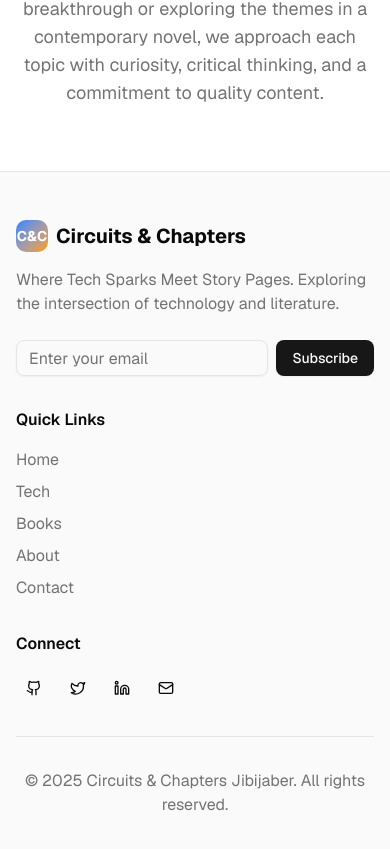
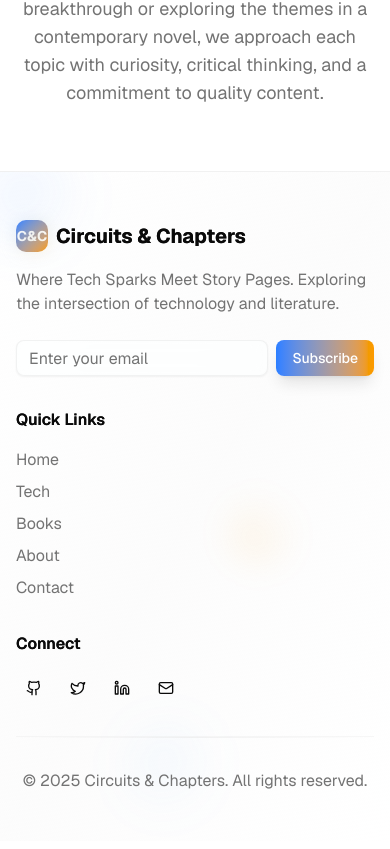
Before and after one commit to fredjuma007/Circuits-Chapters-Jibijaber, a Next.js app: page /about in a window 390 px wide. Shown: the part 2421-3270 px from the top of the page. Built offline with nearby package versions, Linux system fonts and the light colour scheme.

Commit message:
mobile nav and overal footer asthetic boost

```diff
--- a/components/footer.tsx
+++ b/components/footer.tsx
@@ -19,60 +19,99 @@ export function Footer() {
   }
 
   return (
-    <footer className="bg-muted/50 border-t border-border">
-      <div className="max-w-7xl mx-auto px-4 sm:px-6 lg:px-8 py-12">
+    <footer className="relative bg-gradient-to-br from-background via-muted/30 to-background border-t border-border/50 overflow-hidden">
+      {/* Floating orbs */}
+      <div className="absolute inset-0 overflow-hidden pointer-events-none">
+        <div className="absolute -top-4 -left-4 w-24 h-24 bg-gradient-to-br from-blue-500/10 to-transparent rounded-full blur-xl animate-float" />
+        <div className="absolute top-1/2 right-1/4 w-16 h-16 bg-gradient-to-br from-amber-500/10 to-transparent rounded-full blur-lg animate-float-delayed" />
+        <div className="absolute bottom-8 left-1/3 w-20 h-20 bg-gradient-to-br from-blue-400/8 to-transparent rounded-full blur-xl animate-float-slow" />
+      </div>
+
+      {/* Subtle grid pattern */}
+      <div className="absolute inset-0 opacity-[0.02] pointer-events-none">
+        <div className="absolute inset-0 bg-[linear-gradient(90deg,transparent_24px,rgba(255,255,255,0.05)_25px,rgba(255,255,255,0.05)_26px,transparent_27px,transparent_74px,rgba(255,255,255,0.05)_75px,rgba(255,255,255,0.05)_76px,transparent_77px),linear-gradient(rgba(255,255,255,0.05)_1px,transparent_1px)] bg-[size:75px_75px]" />
+      </div>
+
+      <div className="relative max-w-7xl mx-auto px-4 sm:px-6 lg:px-8 py-12">
         <div className="grid grid-cols-1 md:grid-cols-4 gap-8">
           {/* Brand */}
           <div className="col-span-1 md:col-span-2">
-            <Link href="/" className="flex items-center space-x-2 mb-4">
-              <div className="w-8 h-8 bg-gradient-to-br from-blue-500 to-amber-500 rounded-lg flex items-center justify-center">
+            <Link href="/" className="flex items-center space-x-2 mb-4 group">
+              <div className="relative w-8 h-8 bg-gradient-to-br from-blue-500 to-amber-500 rounded-lg flex items-center justify-center group-hover:scale-110 transition-transform duration-300">
                 <span className="text-white font-bold text-sm">C&C</span>
+                <div className="absolute inset-0 bg-gradient-to-br from-blue-400/20 to-amber-400/20 rounded-lg blur-sm group-hover:blur-md transition-all duration-300" />
               </div>
-              <span className="font-bold text-xl text-balance">Circuits & Chapters</span>
+              <span className="font-bold text-xl text-balance bg-gradient-to-r from-foreground to-foreground/80 bg-clip-text group-hover:from-blue-500 group-hover:to-amber-500 transition-all duration-300">
+                Circuits & Chapters
+              </span>
             </Link>
             <p className="text-muted-foreground mb-6 text-pretty">
               Where Tech Sparks Meet Story Pages. Exploring the intersection of technology and literature.
             </p>
 
-            {/* Newsletter Signup */}
             <form onSubmit={handleNewsletterSubmit} className="flex gap-2 max-w-sm">
+              <div className="relative flex-1">
                 <Input
                   type="email"
                   placeholder="Enter your email"
                   value={email}
                   onChange={(e) => setEmail(e.target.value)}
                   required
+                  className="bg-background/50 backdrop-blur-sm border-border/50 focus:border-blue-500/50 focus:ring-blue-500/20 transition-all duration-300"
                 />
-              <Button type="submit">Subscribe</Button>
+              </div>
+              <Button
+                type="submit"
+                className="bg-gradient-to-r from-blue-500 to-amber-500 hover:from-blue-600 hover:to-amber-600 text-white border-0 shadow-lg hover:shadow-xl hover:scale-105 transition-all duration-300"
+              >
+                Subscribe
+              </Button>
             </form>
           </div>
 
           {/* Quick Links */}
           <div>
-            <h3 className="font-semibold mb-4">Quick Links</h3>
+            <h3 className="font-semibold mb-4 bg-gradient-to-r from-foreground to-foreground/80 bg-clip-text">
+              Quick Links
+            </h3>
             <ul className="space-y-2">
               <li>
-                <Link href="/" className="text-muted-foreground hover:text-foreground transition-colors">
+                <Link
+                  href="/"
+                  className="text-muted-foreground hover:text-blue-500 transition-all duration-300 hover:translate-x-1 inline-block"
+                >
                   Home
                 </Link>
               </li>
               <li>
-                <Link href="/tech" className="text-muted-foreground hover:text-foreground transition-colors">
+                <Link
+                  href="/tech"
+                  className="text-muted-foreground hover:text-blue-500 transition-all duration-300 hover:translate-x-1 inline-block"
+                >
                   Tech
                 </Link>
               </li>
               <li>
-                <Link href="/books" className="text-muted-foreground hover:text-foreground transition-colors">
+                <Link
+                  href="/books"
+                  className="text-muted-foreground hover:text-amber-500 transition-all duration-300 hover:translate-x-1 inline-block"
+                >
                   Books
                 </Link>
               </li>
               <li>
-                <Link href="/about" className="text-muted-foreground hover:text-foreground transition-colors">
+                <Link
+                  href="/about"
+                  className="text-muted-foreground hover:text-foreground transition-all duration-300 hover:translate-x-1 inline-block"
+                >
                   About
                 </Link>
               </li>
               <li>
-                <Link href="/contact" className="text-muted-foreground hover:text-foreground transition-colors">
+                <Link
+                  href="/contact"
+                  className="text-muted-foreground hover:text-foreground transition-all duration-300 hover:translate-x-1 inline-block"
+                >
                   Contact
                 </Link>
               </li>
@@ -81,24 +120,46 @@ export function Footer() {
 
           {/* Social Links */}
           <div>
-            <h3 className="font-semibold mb-4">Connect</h3>
+            <h3 className="font-semibold mb-4 bg-gradient-to-r from-foreground to-foreground/80 bg-clip-text">
+              Connect
+            </h3>
             <div className="flex space-x-2">
-              <Button variant="ghost" size="sm" asChild>
+              <Button
+                variant="ghost"
+                size="sm"
+                asChild
+                className="hover:bg-blue-500/10 hover:text-blue-500 hover:scale-110 transition-all duration-300"
+              >
                 <a href="#" aria-label="GitHub">
                   <Github className="h-4 w-4" />
                 </a>
               </Button>
-              <Button variant="ghost" size="sm" asChild>
+              <Button
+                variant="ghost"
+                size="sm"
+                asChild
+                className="hover:bg-blue-400/10 hover:text-blue-400 hover:scale-110 transition-all duration-300"
+              >
                 <a href="#" aria-label="Twitter">
                   <Twitter className="h-4 w-4" />
                 </a>
               </Button>
-              <Button variant="ghost" size="sm" asChild>
+              <Button
+                variant="ghost"
+                size="sm"
+                asChild
+                className="hover:bg-blue-600/10 hover:text-blue-600 hover:scale-110 transition-all duration-300"
+              >
                 <a href="#" aria-label="LinkedIn">
                   <Linkedin className="h-4 w-4" />
                 </a>
               </Button>
-              <Button variant="ghost" size="sm" asChild>
+              <Button
+                variant="ghost"
+                size="sm"
+                asChild
+                className="hover:bg-amber-500/10 hover:text-amber-500 hover:scale-110 transition-all duration-300"
+              >
                 <a href="#" aria-label="Email">
                   <Mail className="h-4 w-4" />
                 </a>
@@ -107,8 +168,9 @@ export function Footer() {
           </div>
         </div>
 
-        <div className="border-t border-border mt-8 pt-8 text-center text-muted-foreground">
-          <p>&copy; 2025 Circuits & Chapters Jibijaber. All rights reserved.</p>
+        <div className="border-t border-border/30 mt-8 pt-8 text-center text-muted-foreground relative">
+          <div className="absolute inset-x-0 top-0 h-px bg-gradient-to-r from-transparent via-border/50 to-transparent" />
+          <p>&copy; 2025 Circuits & Chapters. All rights reserved.</p>
         </div>
       </div>
     </footer>
```
Also changed, not shown: components/navigation.tsx (+23 -8 lines). Lines whose indentation alone changed are shown as unchanged.
